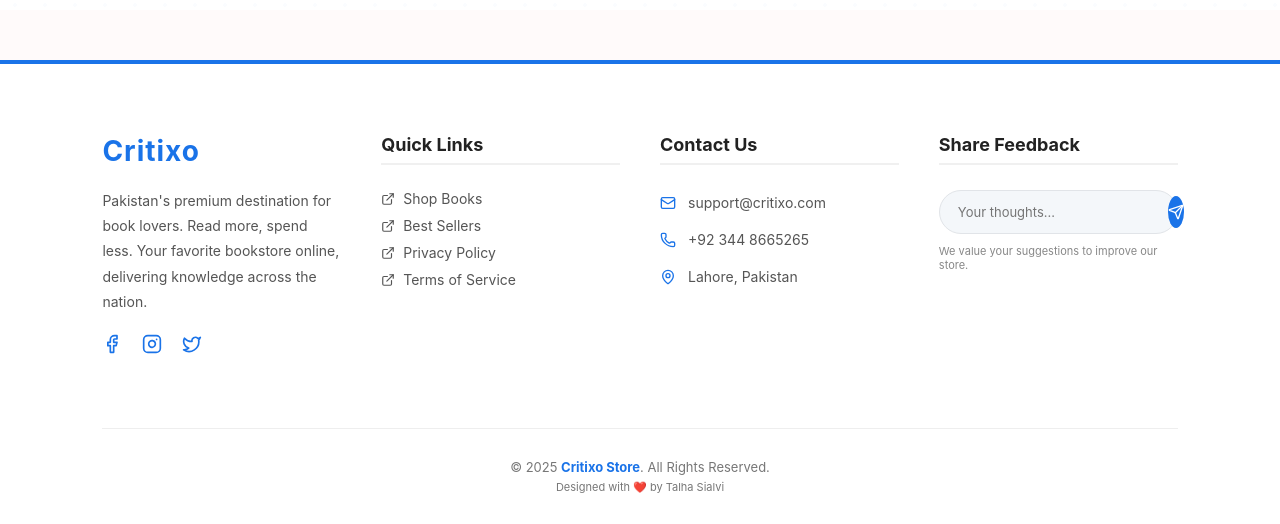
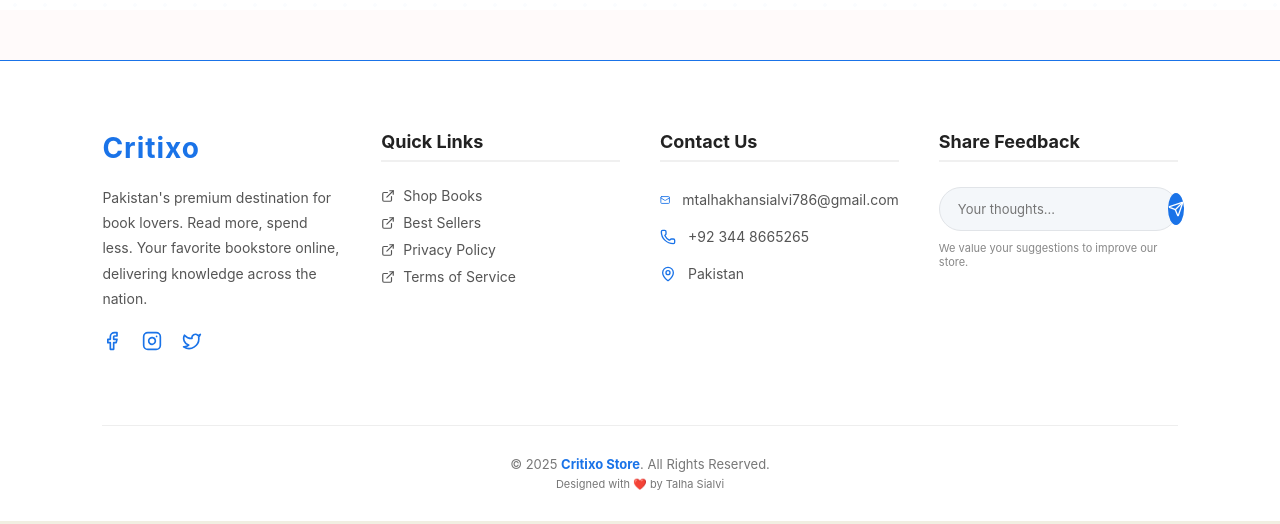
Before and after one commit to mtalhakhansialvi786-collab/Critixo, a React (Vite) app in the folder frontend/: page / in a window 1280 px wide. Shown: the part 810-1334 px from the top of the page. Built offline with nearby package versions, Linux system fonts and the light colour scheme; no server answers.

Commit message:
Update Footer.jsx

```diff
--- a/frontend/src/components/Footer.jsx
+++ b/frontend/src/components/Footer.jsx
@@ -44,9 +44,9 @@ const Footer = () => {
         {/* Section 3: Contact Info */}
         <div style={styles.section}>
           <h4 style={styles.heading}>Contact Us</h4>
-          <p style={styles.text}><Mail size={16} color="#1A73E8" /> support@critixo.com</p>
+          <p style={styles.text}><Mail size={16} color="#1A73E8" /> mtalhakhansialvi786@gmail.com</p>
           <p style={styles.text}><Phone size={16} color="#1A73E8" /> +92 344 8665265</p>
-          <p style={styles.text}><MapPin size={16} color="#1A73E8" /> Lahore, Pakistan</p>
+          <p style={styles.text}><MapPin size={16} color="#1A73E8" /> Pakistan</p>
         </div>
 
         {/* Section 4: Feedback & Newsletter */}
@@ -83,7 +83,7 @@ const styles = {
   footer: {
     background: '#FFFFFF',
     padding: '70px 8% 30px 8%',
-    borderTop: '4px solid #1A73E8', // Professional blue accent
+    borderTop: '1px solid #1A73E8', // Professional blue accent
     marginTop: '50px',
     color: '#333',
     fontFamily: 'Segoe UI, Tahoma, Geneva, Verdana, sans-serif'
```
